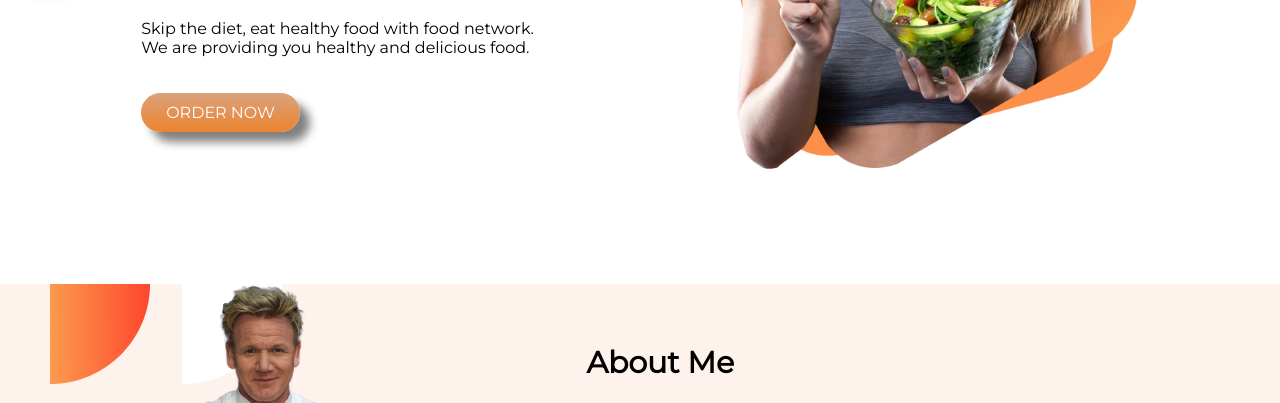
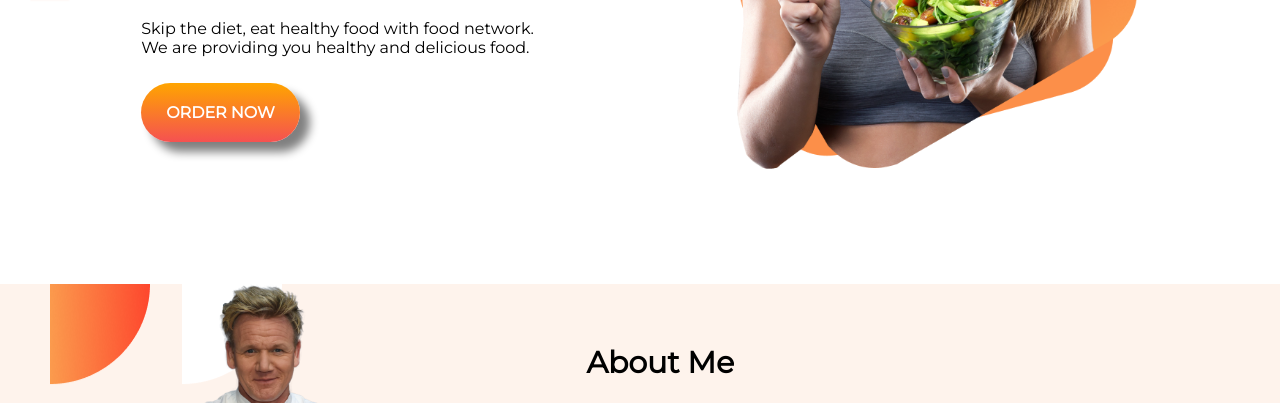
Before and after one commit to Zahin-Alam/healthy-food, a plain HTML site: page index.html in a window 1280 px wide. Shown: the part 358-761 px from the top of the page. Drawn offline with Linux system fonts and the light colour scheme.

Commit message:
link changed

```diff
--- a/index.html
+++ b/index.html
@@ -64,7 +64,6 @@
         <a
           class="link-button"
           target="_blank"
-          href="k"
           href="https://github.com/Zahin-Alam"
           >CONTACT ME</a
         >
--- a/style.css
+++ b/style.css
@@ -32,11 +32,11 @@ body {
 
 .link-button {
   text-decoration: none;
-  background-image: linear-gradient(rgb(218, 162, 125), rgb(236, 132, 46));
+  background-image: linear-gradient(orange, rgb(245, 81, 81));
   color: white;
-  font-weight: 400;
-  padding: 10px 25px;
-  border-radius: 20px;
+  font-weight: 600;
+  padding: 20px 25px;
+  border-radius: 30px;
   margin-top: 10px;
   box-shadow: 10px 10px 10px gray;
 }
```
